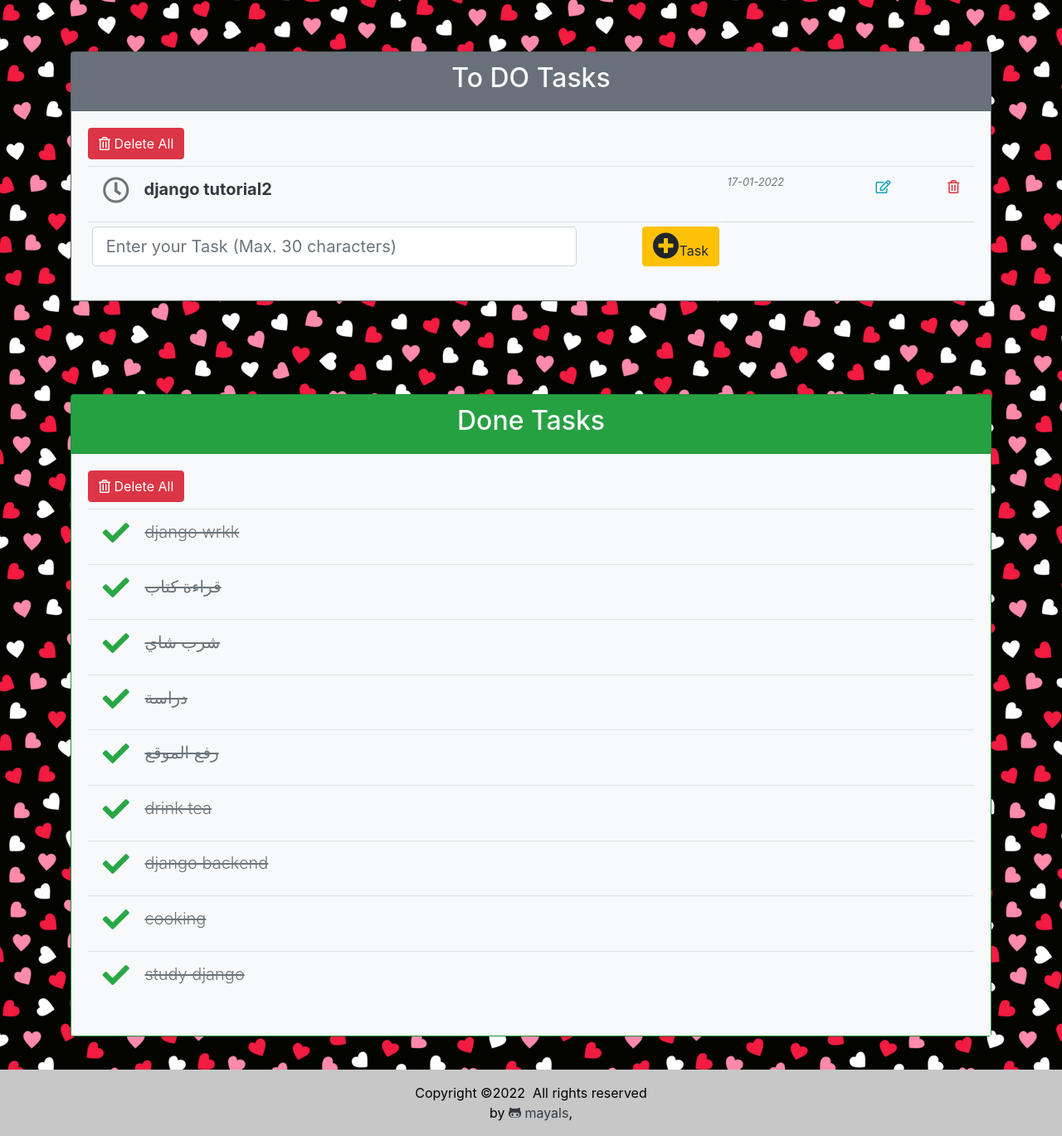
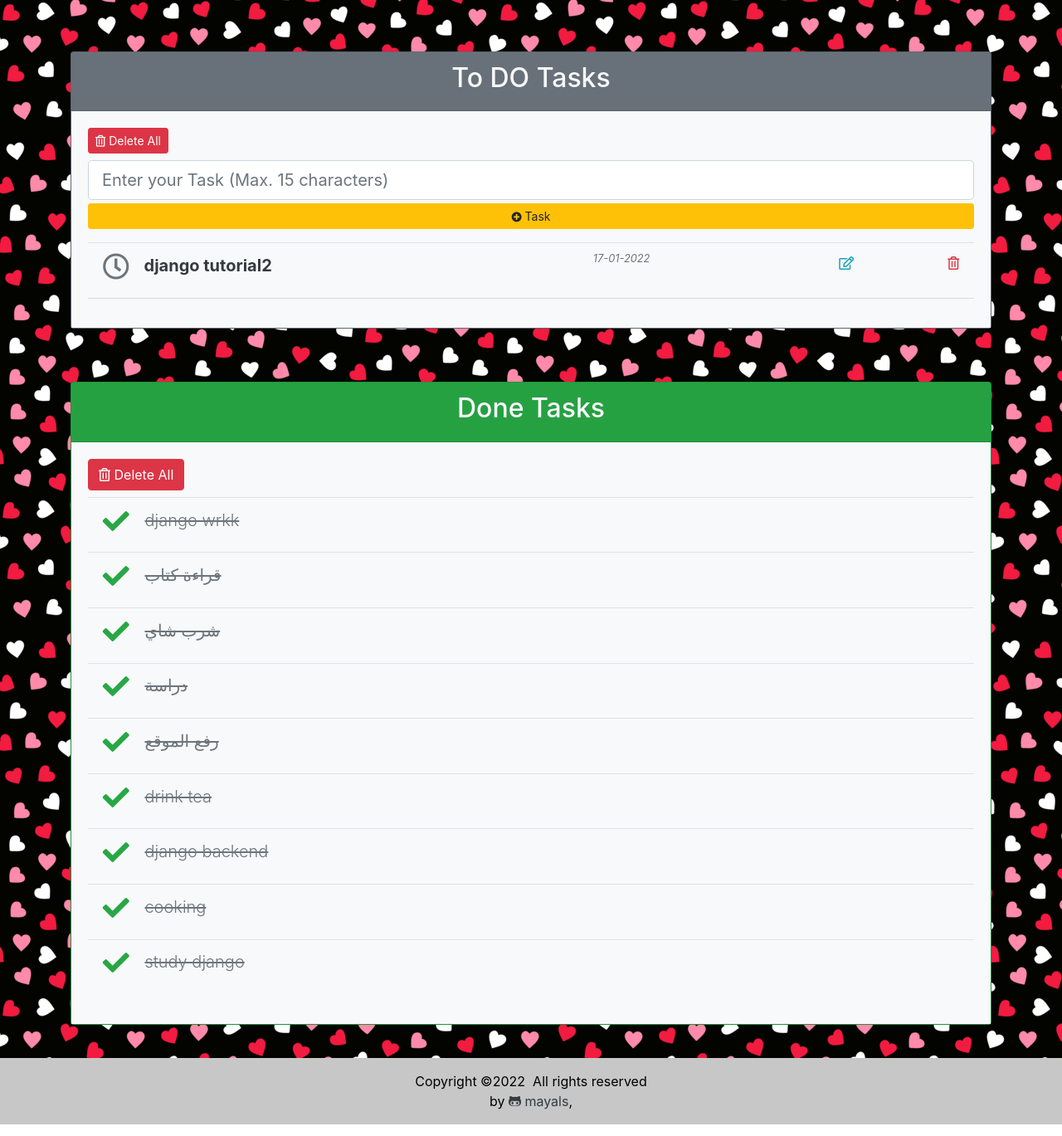
Before and after one commit to mayals/TODO-with-Django-on_heroku, a Django app: page / in a window 1280 px wide. Shown: the part 86-1455 px from the top of the page at 83% size. Run offline with Django 3.2, Linux system fonts and the light colour scheme; a user stored in the database is signed in; data comes from the database, SQL or seed files in the repository; some libraries are stand-ins or nearby versions.

Commit message:
update change in index,form design

```diff
--- a/todo/forms.py
+++ b/todo/forms.py
@@ -3,7 +3,7 @@ from .models import Task
 from django.core.exceptions import ValidationError
 
 class AddTask(forms.ModelForm):
-    T_name = forms.CharField(max_length=30,label='add task')
+    T_name = forms.CharField(max_length=15,label='add task')
 
     class Meta:
         model= Task
@@ -15,7 +15,7 @@ class AddTask(forms.ModelForm):
 
 
 class EditTask(forms.ModelForm):
-    T_name = forms.CharField(max_length=30)
+    T_name = forms.CharField(max_length=15)
 
     class Meta:
         model= Task
--- a/todo/models.py
+++ b/todo/models.py
@@ -4,7 +4,7 @@ from django.contrib.auth.models import User
 
 
 class Task(models.Model):
-    T_name = models.CharField(max_length=30)
+    T_name = models.CharField(max_length=15)
 
     T_status = models.BooleanField(default=False)
 
--- a/todo/templates/todo/index.html
+++ b/todo/templates/todo/index.html
@@ -24,7 +24,7 @@
       <div class="card-header"><h2 class="text-light text-center">To DO Tasks</h2></div>
         <div class="card-body bg-light table-responsive">
               <!-- button Delete All -->
-              <a class="btn btn-danger btn-small float-left mb-2" href="{% url 'todo:tasks_not_done_delete' %}" role="button"><i class="text-light far fa-trash-alt fa-1x"></i>
+              <a class="btn btn-danger btn-sm float-left mb-2" href="{% url 'todo:tasks_not_done_delete' %}" role="button"><i class="text-light far fa-trash-alt fa-1x"></i>
                  Delete All
               </a>
 
@@ -153,14 +153,14 @@
                         <tr class="card-footer bg-light">
                           <form method='POST' class="form-group">
                               {% csrf_token %}
-                              <td>
-                                <input name='T_name' class="form-control form-control-lg" type="text" placeholder="Enter your Task (Max. 30 characters)">
+                              <div>
+                                <input name='T_name' class="form-control form-control-lg" type="text" placeholder="Enter your Task (Max. 15 characters)">
                                 <input name='task_id' class="form-control form-control-lg" type="hidden">
-                              </td>
-                              <td class='text-right'>
-                                <button  class="btn btn-warning" id="add_task_btn"
-                                title="Add a New Task"><i class="fas fa-plus-circle fa-2x"></i>Task</button>
-                              </td>
+                              </div>
+                              <div>
+                                <button  class="btn btn-warning btn-sm btn-block mb-3 mt-1" id="add_task_btn"
+                                title="Add a New Task"><i class="fas fa-plus-circle fa-sm"></i>&nbsp;Task</button>
+                              </div>
                           </form>
                         </tr>
                         <!-- end row add new task form -->
@@ -171,7 +171,7 @@
       </div>
    {% comment %} end tabe1 {% endcomment %}
 
-<br><br><br><br>
+<br><br>
 
 {% comment %} start table 2 {% endcomment %}
     <div class="card bg-success mb-3">
@@ -184,7 +184,6 @@
             <table class="table table-hover table-sm">
               <tbody>
                   {% comment %}start row  {% endcomment %}
-
                   {% comment %} start  end row  {% endcomment %}
                 {% for task in tasks_done %}
                         <tr>
@@ -195,7 +194,6 @@
                                         <i class="text-secondary far fa-clock fa-2x"></i>
                                       </a>
                                       <span>{{ task.T_name }}</span>
-
                                     </h5>
 
                                 {% else %}
@@ -211,9 +209,9 @@
                 {% endfor %}
                   {% comment %} end tasks not done tble{% endcomment %}
                   {% comment %}start end row  {% endcomment %}
-
                 </tbody>
               </table>
+
         </div>
       </div>
 
--- a/todo/templates/todo/indexcopy.html
+++ b/todo/templates/todo/indexcopy.html
@@ -148,7 +148,7 @@
                           <form method='POST' class="form-group" >
                               {% csrf_token %}
                               <td>
-                                <input name='T_name'  class="form-control form-control-lg" type="text" placeholder="Enter your Task (Max. 30 characters)">
+                                <input name='T_name'  class="form-control form-control-lg" type="text" placeholder="Enter your Task (Max. 15 characters)">
                                 <input name='task_id' class="form-control form-control-lg" type="hidden">
                               </td>
                               <td>
--- a/todo/views copy.py
+++ b/todo/views copy.py
@@ -33,7 +33,7 @@ def tasks(request):
                         length_of_T_name = len(T_name)
                         print(length_of_T_name)
                         # Simply send your own message
-                        messages.warning(request, f"Error: maximum length limit is 30 characters (it has {length_of_T_name}).")
+                        messages.warning(request, f"Error: maximum length limit is 15 characters (it has {length_of_T_name}).")
 
                 return redirect('todo:tasks')
 
--- a/todo/views.py
+++ b/todo/views.py
@@ -33,7 +33,7 @@ def tasks(request):
                         length_of_T_name = len(T_name)
                         print(length_of_T_name)
                         # Simply send your own message
-                        messages.warning(request, f"Error: maximum length limit is 30 characters (it has {length_of_T_name}).")
+                        messages.warning(request, f"Error: maximum length limit is 15 characters (it has {length_of_T_name}).")
 
                 return redirect('todo:tasks')
 
@@ -117,9 +117,9 @@ def task_edit(request,task_id):
         if T_name:
             length_of_T_name = len(T_name)
             print(length_of_T_name)
-            if length_of_T_name > 30:
+            if length_of_T_name > 15:
                 # Simply send your own message
-                messages.warning(request, f"Error: maximum length limit is 30 characters (it has {length_of_T_name}).")
+                messages.warning(request, f"Error: maximum length limit is 15 characters (it has {length_of_T_name}).")
                 return redirect('todo:tasks')
 
             else:
--- a/users/forms.py
+++ b/users/forms.py
@@ -9,7 +9,7 @@ from django.views.generic import DetailView
 # https: // docs.djangoproject.com/en/3.2/topics/auth/customizing/
 class CustomUserCreationForm(forms.ModelForm):
     username = forms.CharField(
-        label='Username', max_length=30, help_text='space not allowed in username')
+        label='Username', max_length=15, help_text='space not allowed in username')
     first_name = forms.CharField(label='First Name',required=True)
     last_name = forms.CharField(label='Last Name', required=False)
     email = forms.EmailField(label='Email', required=True)
```
Also changed, not shown: todo/migrations/0002_alter_task_t_name.py. Lines whose indentation alone changed are shown as unchanged.
